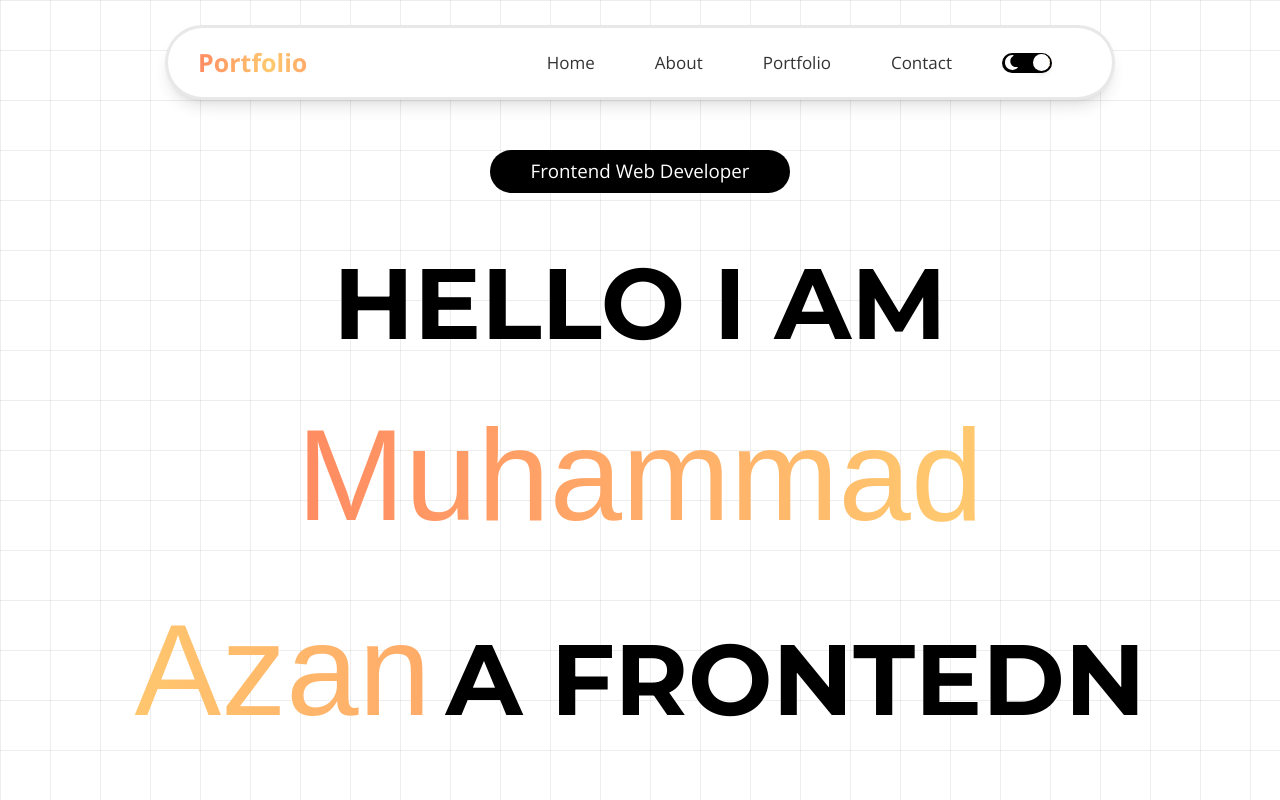
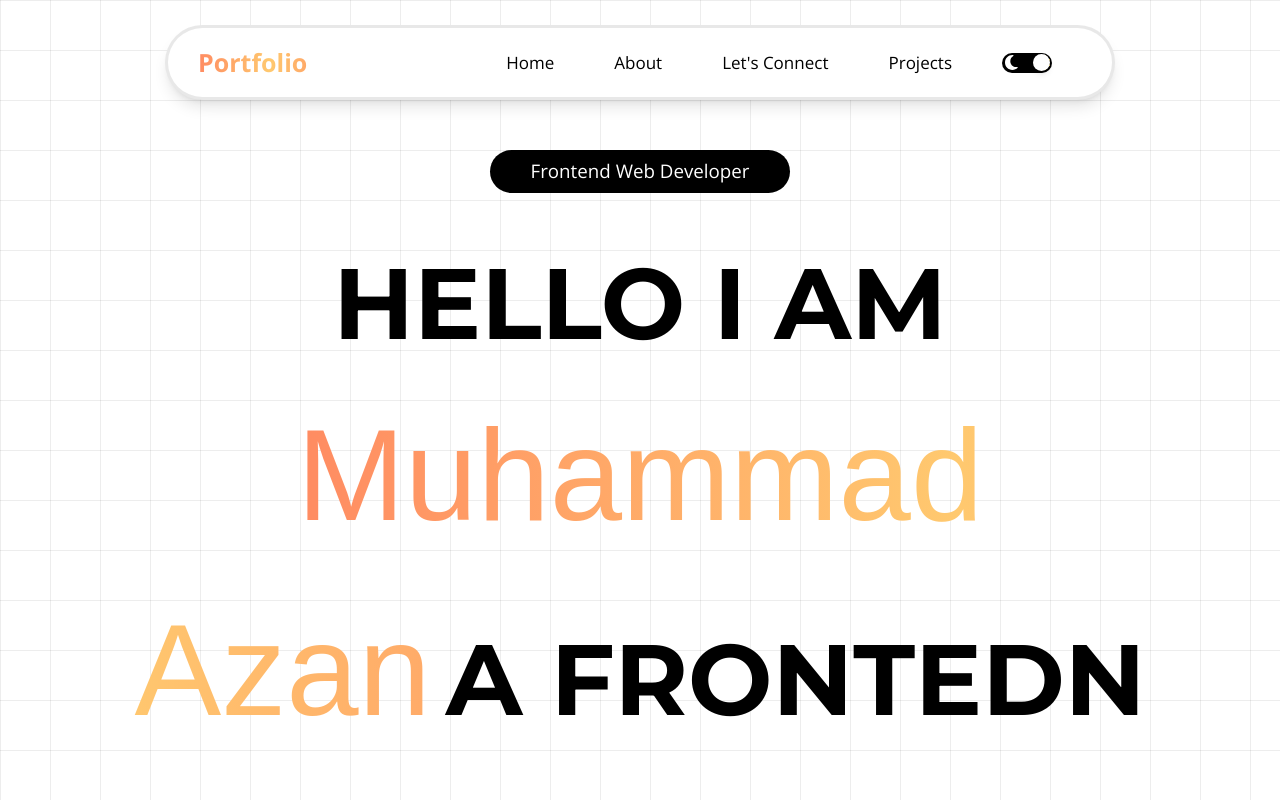
Before and after one commit to Muhammad-Azan-1/nextjs-tailwad-portfolio-V2, a Next.js app: page / in a window 1280 px wide. Shown: the top 800 px of the page. Built offline with nearby package versions, Linux system fonts and the light colour scheme; a web font is replaced by a local one.

Commit message:
Added successfully

```diff
--- a/components/Header/Header.tsx
+++ b/components/Header/Header.tsx
@@ -40,13 +40,13 @@ const Header = () => {
         {/* bars to Open menu */}
         <div
           onClick={ToggleMenu}
-          className={` ${menu ? style.hideIcon : style.showIcon} cursor-pointer fixed top-[] right-14 inline-block sm:hidden text-black text-[22px]`}
+          className={` ${menu ? style.hideIcon : style.showIcon} cursor-pointer fixed top-[] right-14 inline-block sm:hidden text-black  dark:text-white text-[22px]`}
         >
          <FontAwesomeIcon icon={faBars} />
         </div>
 
           {/* cross bar to Close menu */}
-          <div onClick={ToggleMenu} className={`${menu ? style.showIcon : style.hideIcon } cursor-pointer  fixed top-18 right-14 inline-block sm:hidden text-black text-[24px] `}>
+          <div onClick={ToggleMenu} className={`${menu ? style.showIcon : style.hideIcon } cursor-pointer  fixed top-18 right-14 inline-block sm:hidden text-black dark:text-white text-[24px] `}>
               <FontAwesomeIcon icon={faTimes} />
             </div>
 
@@ -54,8 +54,8 @@ const Header = () => {
         <div
           className={` ${menu ? style.showMwenu : style.hiddeMenu }
              absolute bottom-[-213px]  border-1 border-solid border-borderColor sm:border-none
-             sm:dark:border-none rounded-3xl sm:rounded-none   bg-white sm:bg-transparent w-[95%]
-             sm:w-auto sm:static cursor-pointer flex items-center dark:text-white text-secondary`}
+             sm:dark:border-none rounded-3xl sm:rounded-none   bg-white dark:bg-black dark:shadow-xl dark:shadow-[rgba(255,255,255,0.09)] sm:bg-transparent w-[95%]
+             sm:w-auto sm:static cursor-pointer flex items-center dark:text-white`}
 
         >
           <div className={` ${style.navbarInner} w-full flex flex-col py-6 sm:py-0 gap-y-10 sm:gap-y-0  sm:flex-row`}>
@@ -83,7 +83,7 @@ const Header = () => {
          after:bg-[#ff7e5f]  after:left-8 sm:after:left-5 after:bottom-[-2px] after:hover:w-[50px] sm:after:hover:w-full after:hover:duration-700`}
               href="/Portfolio"
             >
-              Portfolio
+             Let's Connect
             </Link>
 
             <Link
@@ -92,7 +92,7 @@ const Header = () => {
          after:hover:duration-700`}
               href="/Contact"
             >
-              Contact
+             Projects
             </Link>
         </div>
         </div>
--- a/components/Hero/Hero.tsx
+++ b/components/Hero/Hero.tsx
@@ -55,7 +55,7 @@ const Hero = () => {
           </div>
 
           <div
-            className={`${openSans.className}  text-[20px] sm:text-[22px] mt-2 px-2 sm:px-12 font-light text-center tracking-wider`}
+            className={`${openSans.className}  dark:text-white text-[20px] sm:text-[22px] mt-2 px-2 sm:px-12 font-light text-center tracking-wider`}
           >
             <p>
               I can transforms ideas into smooth, high-impact websites that
@@ -66,7 +66,9 @@ const Hero = () => {
 
           <div id="about" >
             <Link href="#projects" >
-            <button className= {` ${openSans.className} mt-12 font-medium hover:bg-black hover:text-white dark:hover:bg-white dark:hover:text-black px-10 bg-white dark:bg-black w-[200px] text-[18px] py-[15px] rounded-[60px] flex justify-center items-center border-solid border-2 border-black dark:border-white   text-black dark:text-white`}>View Projects <span className="ml-5 mt-1">→</span> </button>
+            <button className= {` mt-[35px] ${openSans.className}  font-medium hover:bg-black hover:text-white dark:hover:bg-white dark:hover:text-black px-10 bg-white dark:bg-black w-[200px]
+              text-[18px] py-[15px] rounded-[60px] flex justify-center items-center border-solid border-2 border-black
+               dark:border-white   text-black dark:text-white`}>View Projects <span className="ml-5 mt-1">→</span> </button>
             </Link>
           </div>
         </div>
```
